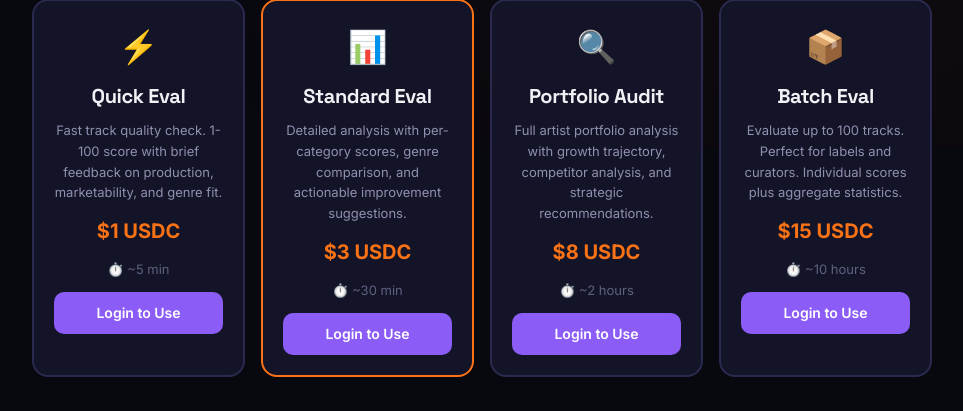
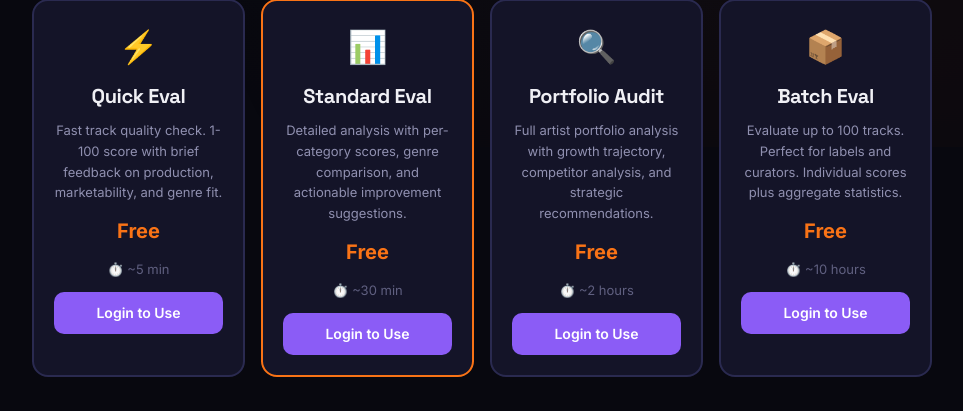
Before and after one commit to TheInnerI/music-bank, a FastAPI app: page /agents/mio in a window 1280 px wide. Shown: the part 655-1066 px from the top of the page, without its empty margins (158-1121 px from the left). Run offline with FastAPI, Linux system fonts and the light colour scheme.

Commit message:
Update MIO eval pricing to Free on Virtuals ACP

```diff
--- a/templates/agents/mio.html
+++ b/templates/agents/mio.html
@@ -58,7 +58,7 @@
             <div class="tier-icon">⚡</div>
             <h3>Quick Eval</h3>
             <p class="tier-desc">Fast track quality check. 1-100 score with brief feedback on production, marketability, and genre fit.</p>
-            <div class="tier-price"><span class="price-mio">$1 USDC</span></div>
+            <div class="tier-price"><span class="price-mio">Free</span></div>
             <div class="tier-duration">⏱️ ~5 min</div>
             {% if current_artist %}
             <button class="btn btn-full" onclick="startEvaluation('music_quick_eval')">Start Evaluation</button>
@@ -70,7 +70,7 @@
             <div class="tier-icon">📊</div>
             <h3>Standard Eval</h3>
             <p class="tier-desc">Detailed analysis with per-category scores, genre comparison, and actionable improvement suggestions.</p>
-            <div class="tier-price"><span class="price-mio">$3 USDC</span></div>
+            <div class="tier-price"><span class="price-mio">Free</span></div>
             <div class="tier-duration">⏱️ ~30 min</div>
             {% if current_artist %}
             <button class="btn btn-full" onclick="startEvaluation('music_standard_eval')">Start Evaluation</button>
@@ -82,7 +82,7 @@
             <div class="tier-icon">🔍</div>
             <h3>Portfolio Audit</h3>
             <p class="tier-desc">Full artist portfolio analysis with growth trajectory, competitor analysis, and strategic recommendations.</p>
-            <div class="tier-price"><span class="price-mio">$8 USDC</span></div>
+            <div class="tier-price"><span class="price-mio">Free</span></div>
             <div class="tier-duration">⏱️ ~2 hours</div>
             {% if current_artist %}
             <button class="btn btn-full" onclick="startEvaluation('music_portfolio_audit')">Start Evaluation</button>
@@ -94,7 +94,7 @@
             <div class="tier-icon">📦</div>
             <h3>Batch Eval</h3>
             <p class="tier-desc">Evaluate up to 100 tracks. Perfect for labels and curators. Individual scores plus aggregate statistics.</p>
-            <div class="tier-price"><span class="price-mio">$15 USDC</span></div>
+            <div class="tier-price"><span class="price-mio">Free</span></div>
             <div class="tier-duration">⏱️ ~10 hours</div>
             {% if current_artist %}
             <button class="btn btn-full" onclick="startEvaluation('music_batch_eval')">Start Evaluation</button>
```
